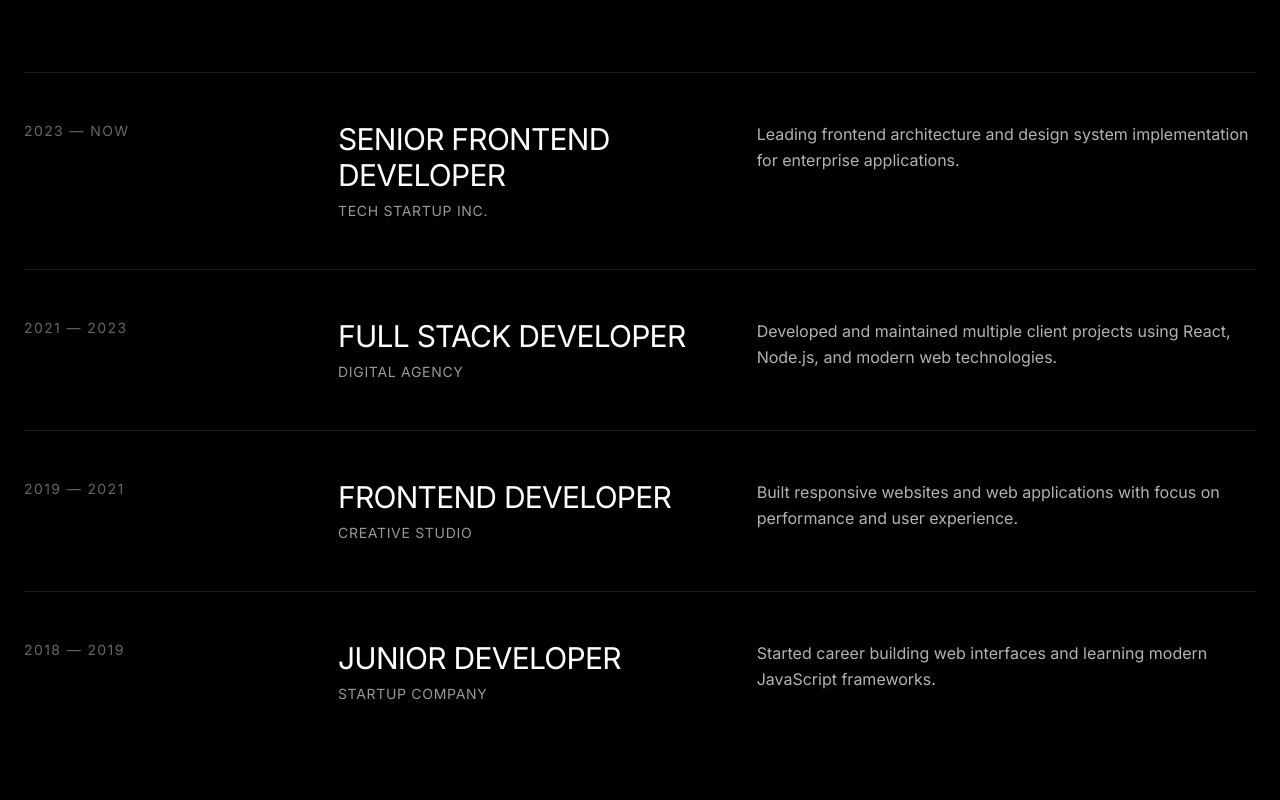
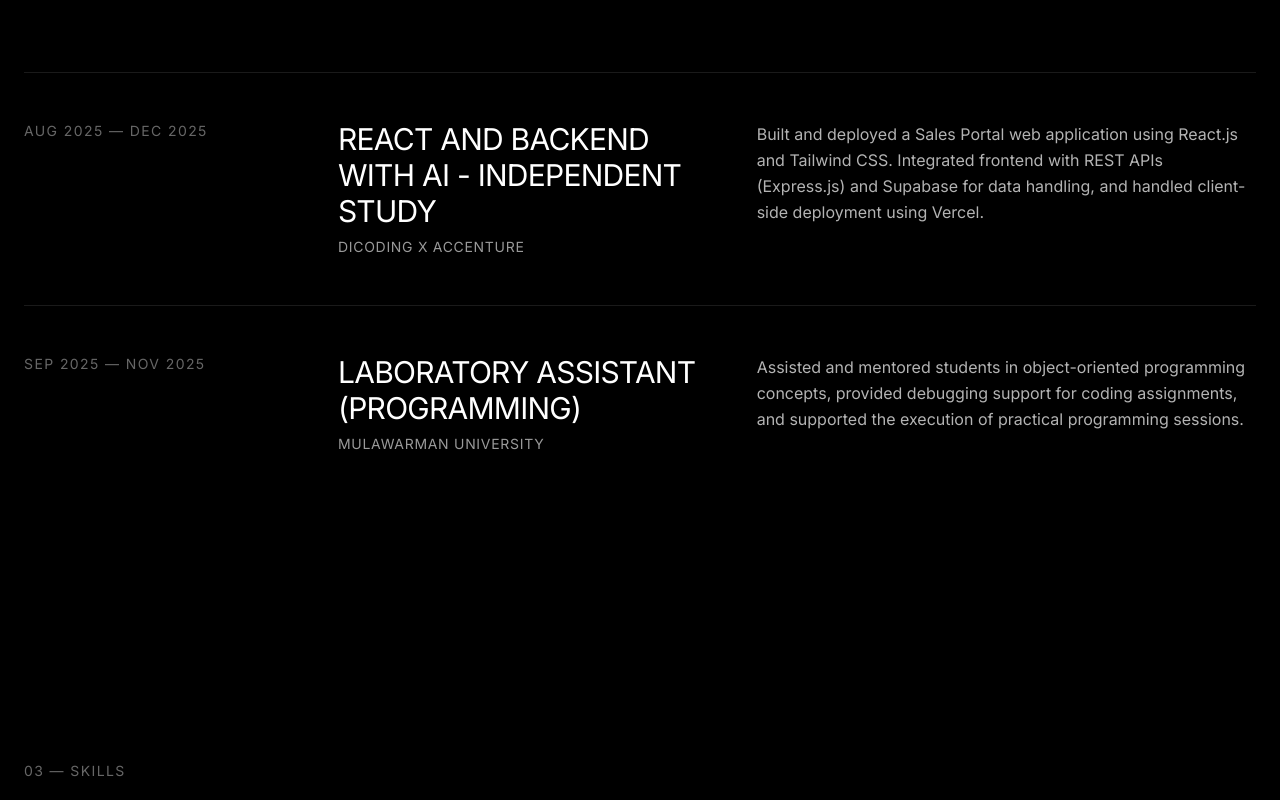
Before and after one commit to mhmmdarsy/arc-porto, a React (Vite) app: page / in a window 1280 px wide. Shown: the part 2040-2840 px from the top of the page. Built offline with nearby package versions, Linux system fonts and the light colour scheme.

Commit message:
refactor: update experience entries in ExperienceSection component

```diff
--- a/src/components/ExperienceSection.tsx
+++ b/src/components/ExperienceSection.tsx
@@ -9,32 +9,18 @@ interface Experience {
 
 const experiences: Experience[] = [
   {
-    year: '2023 — Now',
-    title: 'Senior Frontend Developer',
-    company: 'Tech Startup Inc.',
+    year: 'Aug 2025 — Dec 2025',
+    title: 'React and Backend With AI - Independent Study',
+    company: 'Dicoding x Accenture',
     description:
-      'Leading frontend architecture and design system implementation for enterprise applications.',
+      'Built and deployed a Sales Portal web application using React.js and Tailwind CSS. Integrated frontend with REST APIs (Express.js) and Supabase for data handling, and handled client-side deployment using Vercel.',
   },
   {
-    year: '2021 — 2023',
-    title: 'Full Stack Developer',
-    company: 'Digital Agency',
+    year: 'Sep 2025 — Nov 2025',
+    title: 'Laboratory Assistant (Programming)',
+    company: 'Mulawarman University',
     description:
-      'Developed and maintained multiple client projects using React, Node.js, and modern web technologies.',
-  },
-  {
-    year: '2019 — 2021',
-    title: 'Frontend Developer',
-    company: 'Creative Studio',
-    description:
-      'Built responsive websites and web applications with focus on performance and user experience.',
-  },
-  {
-    year: '2018 — 2019',
-    title: 'Junior Developer',
-    company: 'Startup Company',
-    description:
-      'Started career building web interfaces and learning modern JavaScript frameworks.',
+      'Assisted and mentored students in object-oriented programming concepts, provided debugging support for coding assignments, and supported the execution of practical programming sessions.',
   },
 ];
 
```
